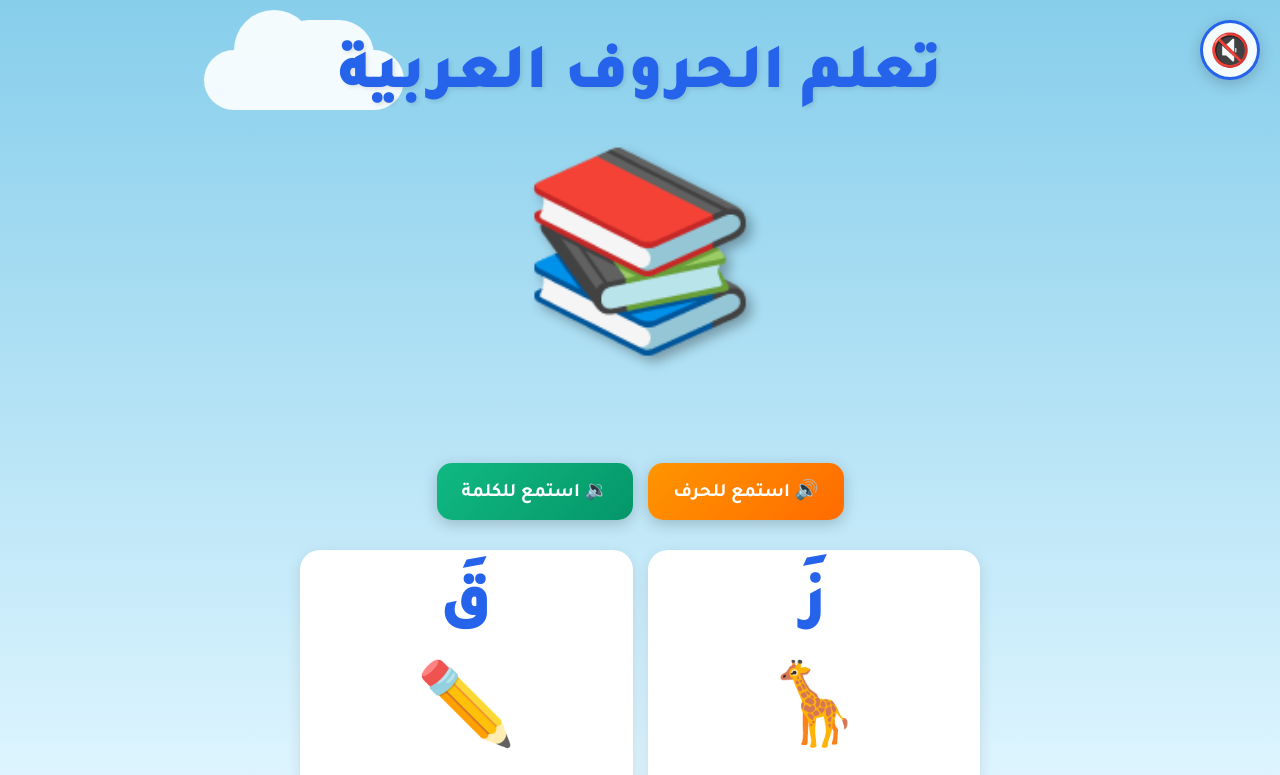
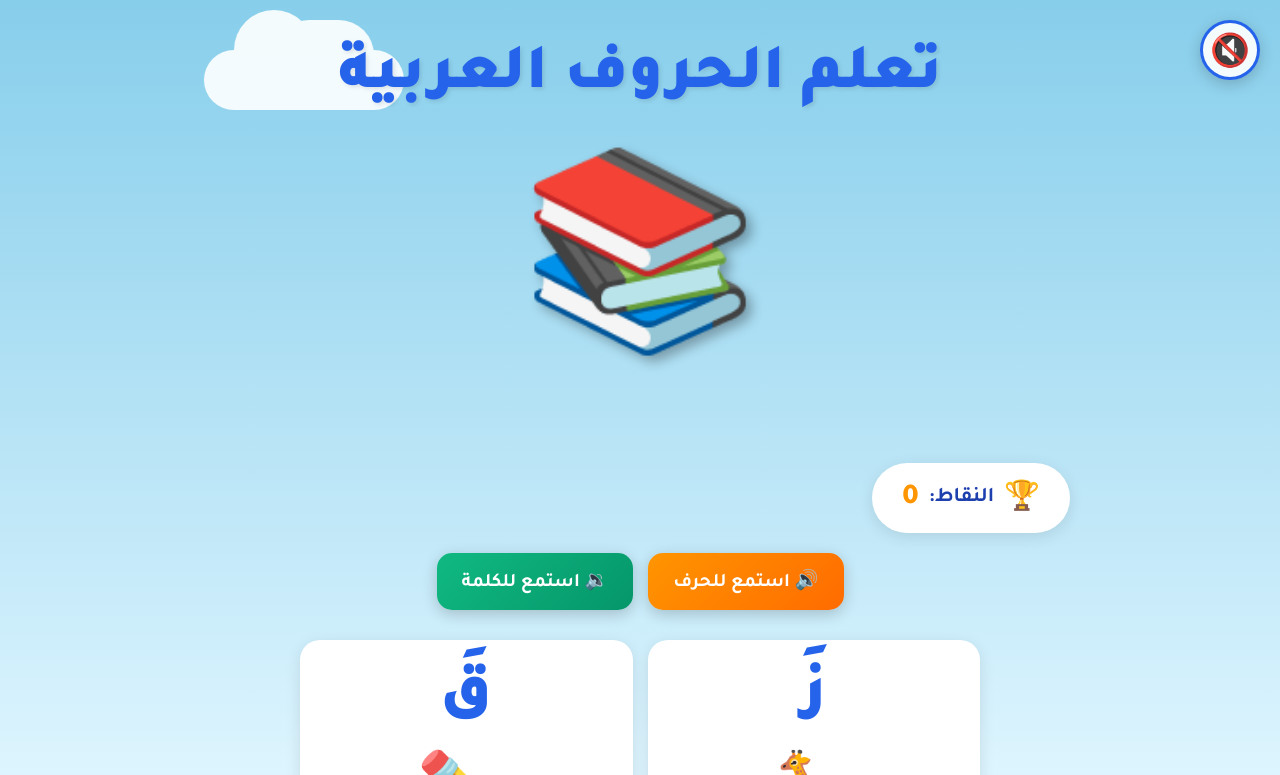
Before and after one commit to mohamedelkdy-cell/Arabic-alphabet-game, a website: page index.html in a window 1280 px wide. Both pictures are taken after a click on the button "🎮 لعبة الاختيار". Shown: the top 775 px of the page. Drawn offline with Linux system fonts and the light colour scheme.

Commit message:
إضافة عرض النقاط في لعبة الاختيار (Score Board)

```diff
--- a/index.html
+++ b/index.html
@@ -56,6 +56,12 @@
         <!-- شاشة اللعبة -->
         <div id="gameScreen" class="screen">
 
+            <!-- لوحة النقاط -->
+            <div class="score-board">
+                <span class="trophy">🏆</span>
+                <span class="score-label">النقاط:</span>
+                <span class="score-value" id="scoreDisplay">0</span>
+            </div>
 
             <!-- أزرار التحكم في شاشة اللعبة -->
             <div class="game-controls-top">
```
